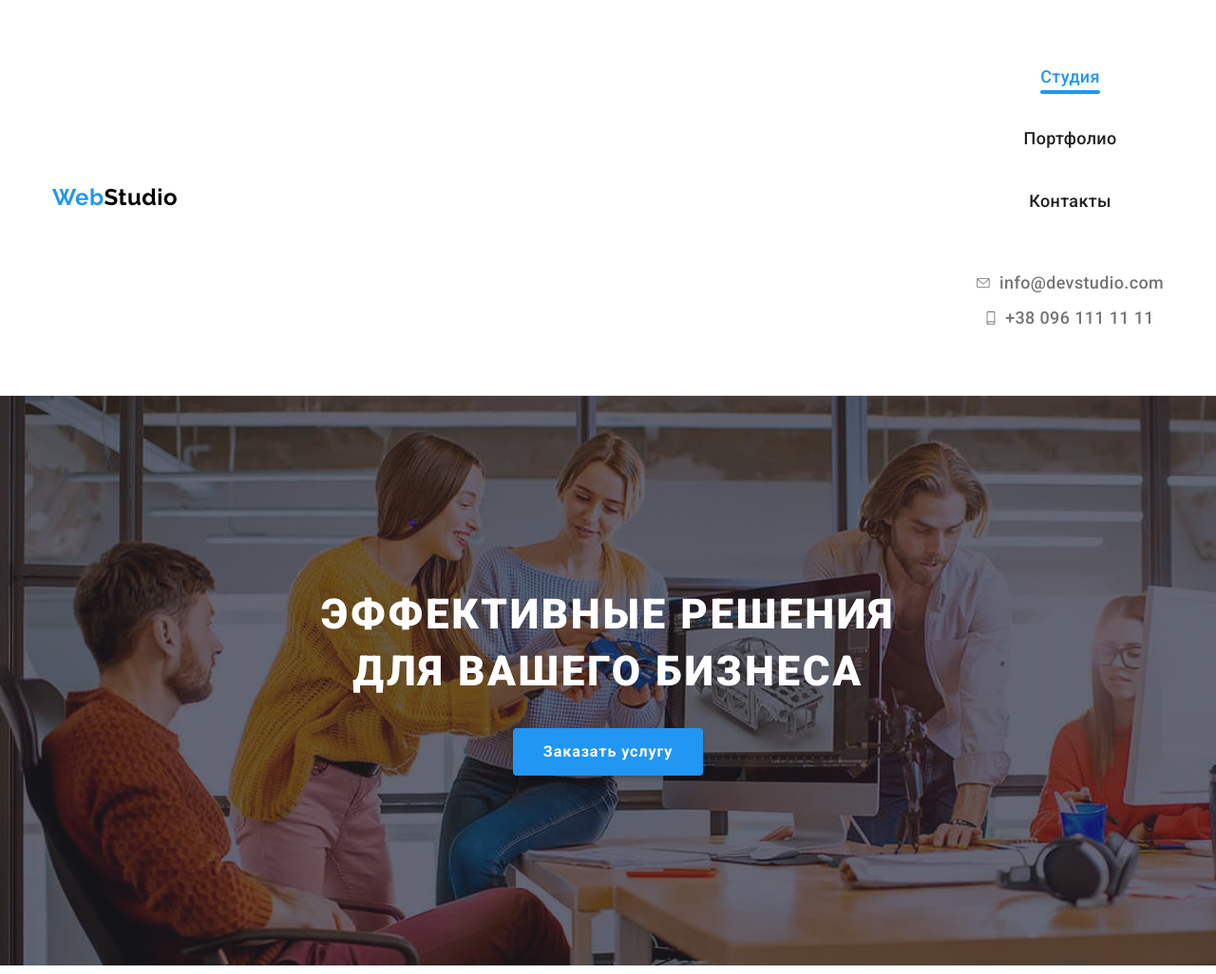
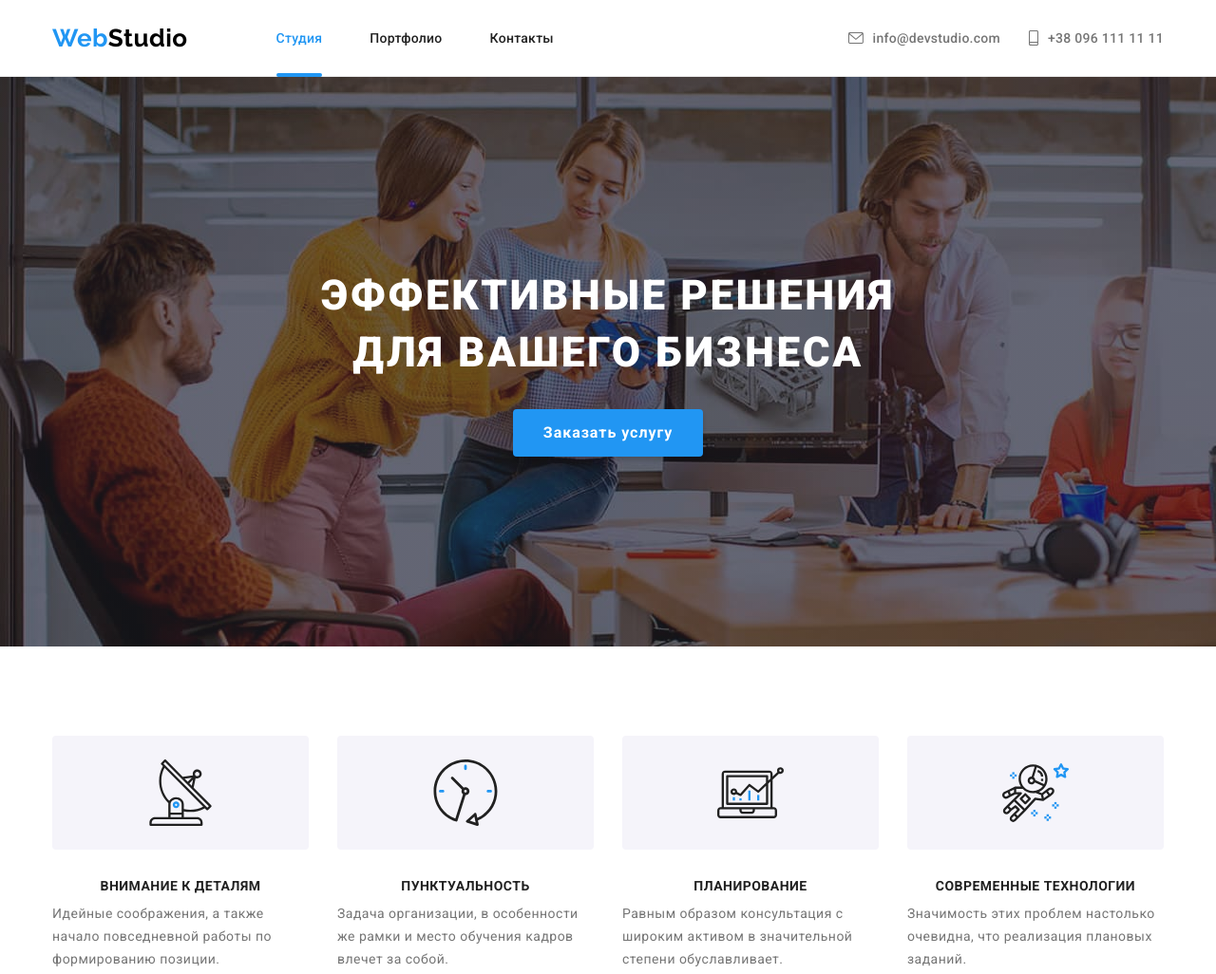
Before and after one commit to Stas-Kot/goit-markup-hw-08, a plain HTML site: page index.html in a window 1280 px wide. Shown: the top 1026 px of the page at 95% size. Drawn offline with nearby package versions, Linux system fonts and the light colour scheme.

Commit message:
all-section-done

```diff
--- a/sass/components/_header.scss
+++ b/sass/components/_header.scss
@@ -8,10 +8,10 @@
   color: var(--accent-color);
 }
 .menu-container {
-  padding-top: 60px;
-  padding-bottom: 60px;
   text-align: center;
   @media screen and (max-width: 767px) {
+    padding-top: 60px;
+    padding-bottom: 60px;
     background-color: var(--title-color);
     box-shadow: 0px 4px 8px rgba(0, 0, 0, 0.04), 0px 2px 4px rgba(0, 0, 0, 0.08),
       0px 1px 3px rgba(0, 0, 0, 0.16);
@@ -48,19 +48,8 @@
     display: none;
   }
 }
-.site-nav {
-  margin-bottom: 65px;
-  & .item:not(:last-child) {
-    margin-bottom: 44px;
-  }
-}
-.contacts-nav {
-  & .item:not(:last-child) {
-    margin-bottom: 16px;
-  }
-}
-.site-nav a,/*.link,*/
-  .contacts-nav a {
+.site-nav a,
+.contacts-nav a {
   display: inline-flex;
   @include font(18px, 500, 21px);
   letter-spacing: 0.02em;
@@ -104,8 +93,6 @@
   display: flex;
   justify-content: space-between;
   align-items: center;
-  padding-top: 10px;
-  padding-bottom: 10px;
 }
 
 .link-contact {
@@ -122,108 +109,81 @@
   width: 10px;
   height: 14px;
 }
-// @media screen and (min-width: 768px) {
-//   .menu-container {
-//     display: flex;
-//   }
-// }
-//   .site-nav a,/*.link,*/
-//   .contacts-nav a {
-//     display: block;
-//     @include font(14px, 500, 16px);
-//     letter-spacing: 0.02em;
-//     text-decoration: none;
-//     padding-top: 32px;
-//     padding-bottom: 32px;
-//   }
-//   .contacts-nav {
-//     display: block;
-//   }
-//   .current {
-//     position: relative;
-//   }
-//   .link.current::after {
-//     display: block;
-//     content: '';
-//     position: absolute;
-//     left: 0;
-//     bottom: -1px;
-//     background-color: var(--accent-color);
-//     width: 100%;
-//     height: 4px;
-//     border-radius: 2px;
-//   }
-//   .site-nav .link {
-//     color: var(--title-text-color);
-//     &:hover,
-//     &:focus,
-//     &.current {
-//       color: var(--accent-color);
-//     }
-//   }
-//   .contacts-nav .link {
-//     display: inline-flex;
-//     color: var(--primary-text-color);
-//     &:hover,
-//     &:focus {
-//       color: var(--accent-color);
-//     }
-//   }
-//   .contacts-nav .link,
-//   .site-nav .link,
-//   .footer .link {
-//     transition: color 250ms var(--timing-function);
-//   }
-//   .header > .container {
-//     display: flex;
-//     justify-content: space-between;
-//     align-items: center;
-//   }
-//   .site-nav {
-//     display: flex;
-//     margin-left: 88px;
-//     & .item + .item {
-//       margin-left: 50px;
-//     }
-//   }
-//   .link-contact {
-//     align-items: center;
-//   }
-//   .mail-icon {
-//     width: 14px;
-//     height: 10px;
-//     fill: currentColor;
-//     margin-right: 10px;
-//   }
-//   .tel-icon {
-//     @extend .mail-icon;
-//     width: 10px;
-//     height: 14px;
-//   }
-// }
-// @media screen and (min-width: 768px) and (max-width: 1199px) {
-//   .contacts-nav a {
-//     @include font(12px, 500, 14px);
-//     padding: 5px 0;
-//   }
-// }
-// @media screen and (min-width: 1200px) {
-//   .site-nav {
-//     margin-left: 93px;
-//   }
-//   .contacts-nav {
-//     display: flex;
-//     align-items: center;
-//     & .item + .item {
-//       margin-left: 50px;
-//     }
-//   }
-//   .mail-icon {
-//     width: 16px;
-//     height: 12px;
-//   }
-//   .tel-icon {
-//     width: 10px;
-//     height: 16px;
-//   }
-// }
+@media screen and (max-width: 767px) {
+  .navigation {
+    padding-top: 10px;
+    padding-bottom: 10px;
+  }
+  .site-nav {
+    margin-bottom: 65px;
+    & .item:not(:last-child) {
+      margin-bottom: 44px;
+    }
+  }
+  .contacts-nav {
+    & .item:not(:last-child) {
+      margin-bottom: 16px;
+    }
+  }
+}
+@media screen and (min-width: 768px) {
+  .menu-container {
+    display: flex;
+    justify-content: space-between;
+    align-items: center;
+    flex-basis: 100%;
+  }
+  .site-nav a {
+    display: block;
+    @include font(14px, 500, 16px);
+    padding-top: 32px;
+    padding-bottom: 32px;
+  }
+  .contacts-nav a {
+    @include font(12px, 500, 14px);
+    padding: 5px 0;
+  }
+  .link.current::after {
+    bottom: -1px;
+  }
+  .site-nav {
+    display: flex;
+    margin-left: 88px;
+    & .item + .item {
+      margin-left: 50px;
+    }
+  }
+  .contacts-nav {
+    text-align: left;
+  }
+}
+
+@media screen and (min-width: 1200px) {
+  .logo {
+    @include font(26px, 700, 31px);
+  }
+  .contacts-nav a {
+    @include font(14px, 500, 16px);
+  }
+  .contacts-nav a {
+    padding: 32px 0;
+  }
+  .site-nav {
+    margin-left: 93px;
+  }
+  .contacts-nav {
+    display: flex;
+    align-items: center;
+    & .item + .item {
+      margin-left: 30px;
+    }
+  }
+  .mail-icon {
+    width: 16px;
+    height: 12px;
+  }
+  .tel-icon {
+    width: 10px;
+    height: 16px;
+  }
+}
```
Also changed, not shown: css/main.css, css/main.min.css, 2 other files.
